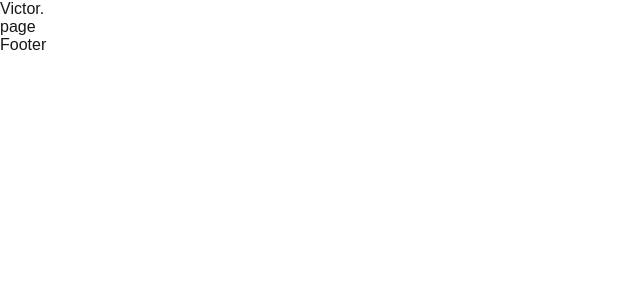
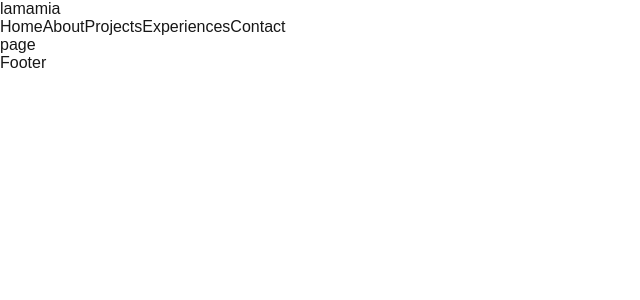
Before and after one commit to VSI12/Portfolio_v2, a Next.js app: page / in a window 1280 px wide. Shown: the top 300 px of the page, without its empty margins (0-640 px from the left). Built offline with nearby package versions, Linux system fonts and the light colour scheme.

Commit message:
added the navigation routes

```diff
--- a/src/components/navbar/Navbar.jsx
+++ b/src/components/navbar/Navbar.jsx
@@ -1,32 +1,50 @@
+"use client"
+
 import Link from 'next/link'
 import React from 'react'
+import styles from "./navbar.module.css"
 
 const links = [
     {
+        id: 1,
         name: "Home",
-        link: "/"
+        url: "/"
     },
     {
+        id: 2,
         name: "About",
-        link: "/about"
+        url: "/about"
     },
     {
+        id: 3,
         name: "Projects",
-        link: "/projects"
+        url: "/projects"
     },
     {
+        id: 4,
         name: "Experiences",
-        link: "/experiences"
+        url: "/experiences"
     },
     {
+        id: 5,
         name: "Contact",
-        link: "/contact"
+        url: "/contact"
     },
 ]
 const Navbar = () => {
   return (
     <div>
-        <Link href="/">Victor.</Link>
+        <Link href="/" className={styles.logo}>
+            lamamia
+        </Link>
+        <div>
+            {/* <DarkModeToggle /> */}
+            {links.map((link) => (
+                <Link key={link.id} href={link.url} className={styles.link}>
+                    {link.name}
+                </Link>
+            ))}
+        </div>
     </div>
   )
 }
```
Also changed, not shown: src/components/navbar/nabar.module.css (deleted), src/components/navbar/navbar.module.css (added).
